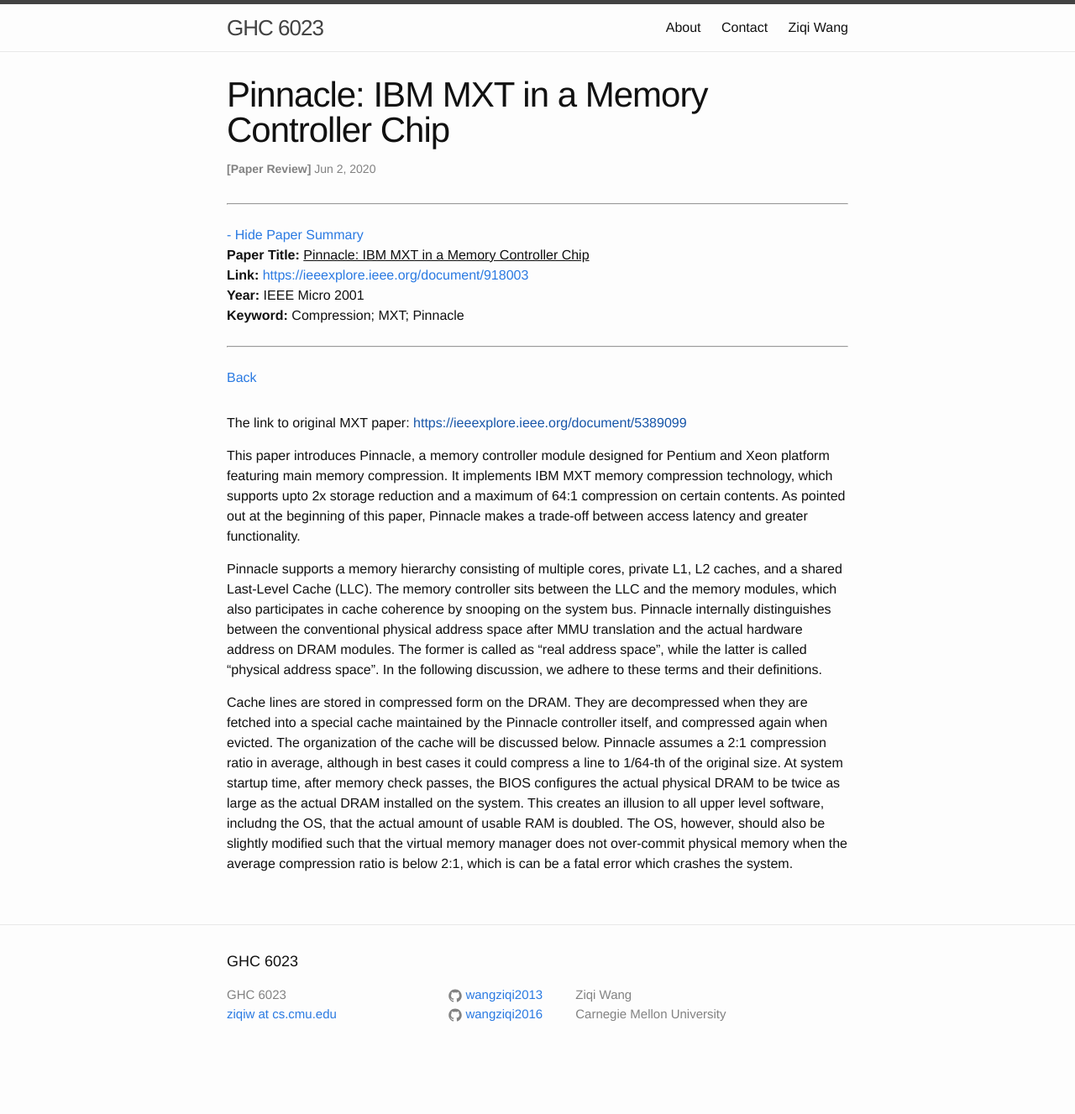
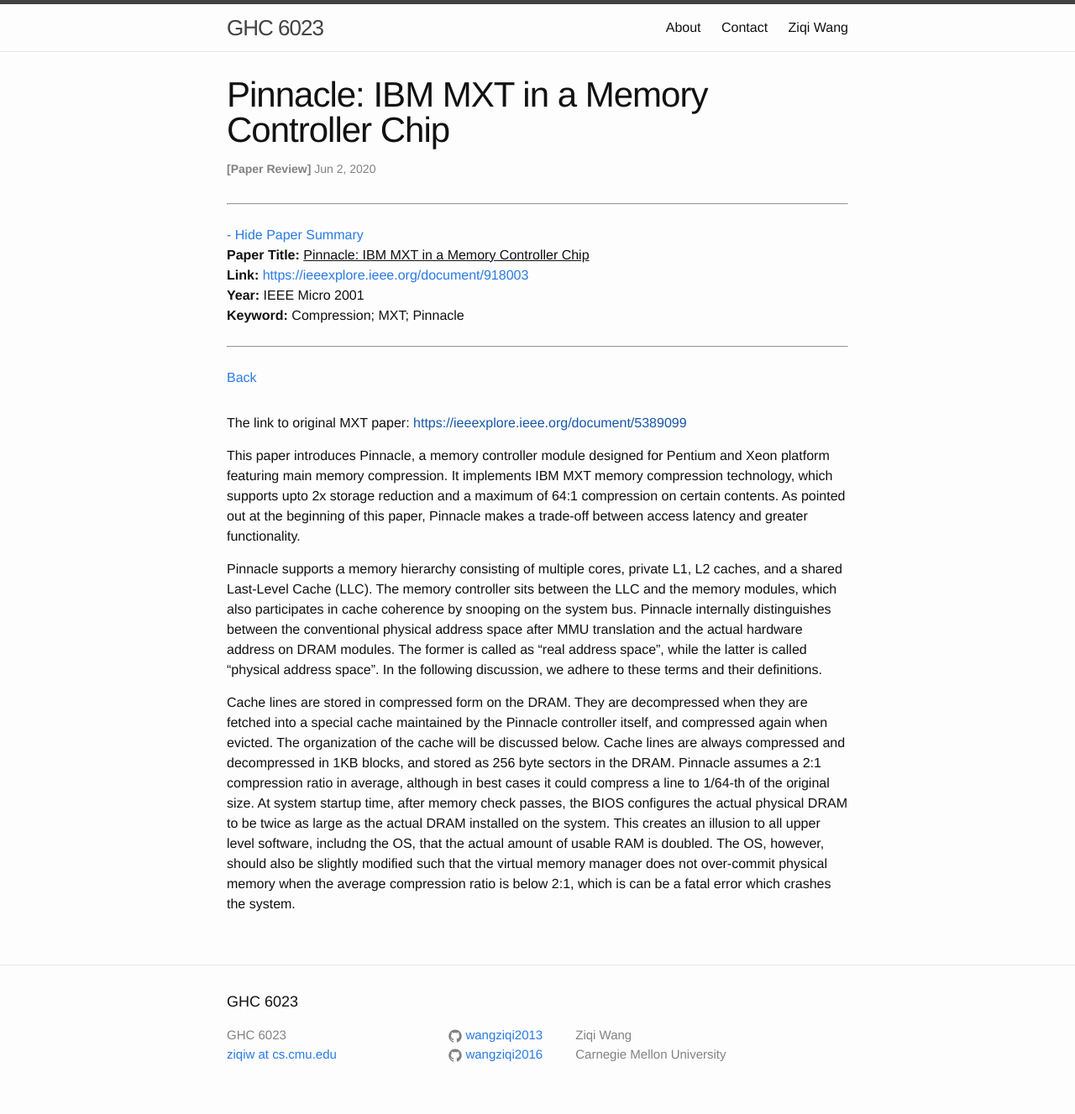
Before and after one commit to wangziqi2013/wangziqi2013.github.io, a Jekyll site: the page built from _posts/2020-06-01-pinnacle.markdown, in a window 1280 px wide. Shown: the whole page at 84% size. Built offline with Jekyll 4.4.1, drawn with Linux system fonts in a browser that asks for light colours; before the commit the page ends 1279 px from its top, so only the background shows below that.

Commit message:
Small change

```diff
--- a/_posts/2020-06-01-pinnacle.markdown
+++ b/_posts/2020-06-01-pinnacle.markdown
@@ -29,6 +29,7 @@ latter is called "physical address space". In the following discussion, we adher
 Cache lines are stored in compressed form on the DRAM. They are decompressed when they are fetched into a special cache
 maintained by the Pinnacle controller itself, and compressed again when evicted. The organization of the cache will
 be discussed below.
+Cache lines are always compressed and decompressed in 1KB blocks, and stored as 256 byte sectors in the DRAM.
 Pinnacle assumes a 2:1 compression ratio in average, although in best cases it could compress a line to 1/64-th of
 the original size.
 At system startup time, after memory check passes, the BIOS configures the actual physical DRAM to be
```
